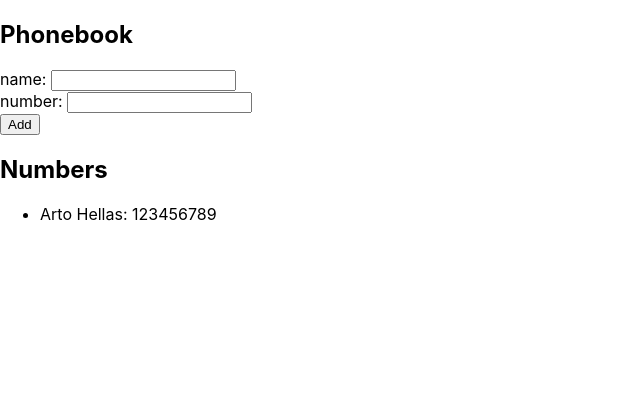
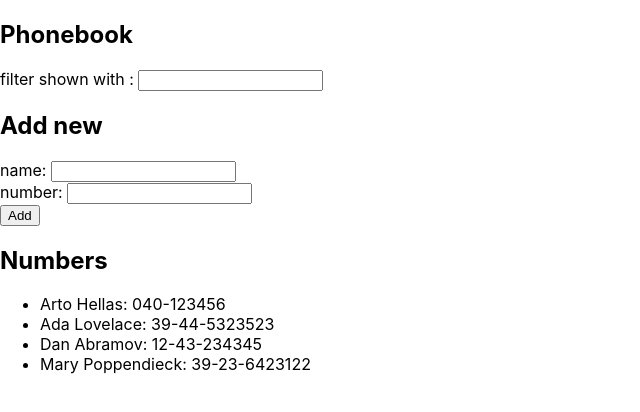
Before and after one commit to ypc-dev/fullstackopen2020, a React (Create React App) app in the folder part2/phonebook/: page / in a window 1280 px wide. Shown: the top 412 px of the page, without its empty margins (0-640 px from the left). Built offline with nearby package versions, Linux system fonts and the light colour scheme.

Commit message:
Exercise 2.9

```diff
--- a/part2/phonebook/src/App.js
+++ b/part2/phonebook/src/App.js
@@ -2,13 +2,17 @@
 import Person from './components/Person';
 
 const App = () => {
-  const [ persons, setPersons ] = useState([
-    { name: 'Arto Hellas',
-      number: '123456789'
-    }
+  const [persons, setPersons] = useState([
+    { name: 'Arto Hellas', number: '040-123456' },
+    { name: 'Ada Lovelace', number: '39-44-5323523' },
+    { name: 'Dan Abramov', number: '12-43-234345' },
+    { name: 'Mary Poppendieck', number: '39-23-6423122' }
   ]);
   const [ newName, setNewName ] = useState('');
   const [ newNumber, setNewNumber ] = useState('');
+  const [ nameFilter, setNameFilter ] = useState('');
+
+  const filteredPersons = persons.filter(person => person.name.toLowerCase().includes(nameFilter));
 
   const addPerson = (event) => {
     event.preventDefault();
@@ -36,9 +40,17 @@
     setNewNumber(event.target.value);
   }
 
+  const handleNameFilterChange = (event) => {
+    setNameFilter(event.target.value.toLowerCase());
+  }
+
   return (
     <div>
       <h2>Phonebook</h2>
+      <div>
+        filter shown with : <input value={nameFilter} onChange={handleNameFilterChange} />
+      </div>
+      <h2>Add new</h2>
       <form onSubmit={addPerson}>
         <div>
           name: <input value={newName} onChange={handleNameChange} />
@@ -52,7 +64,7 @@
       </form>
       <h2>Numbers</h2>
       <ul>
-        {persons.map(person =>
+        {filteredPersons.map(person =>
           <Person key={person.name} person={person} />
         )}
       </ul>
```
